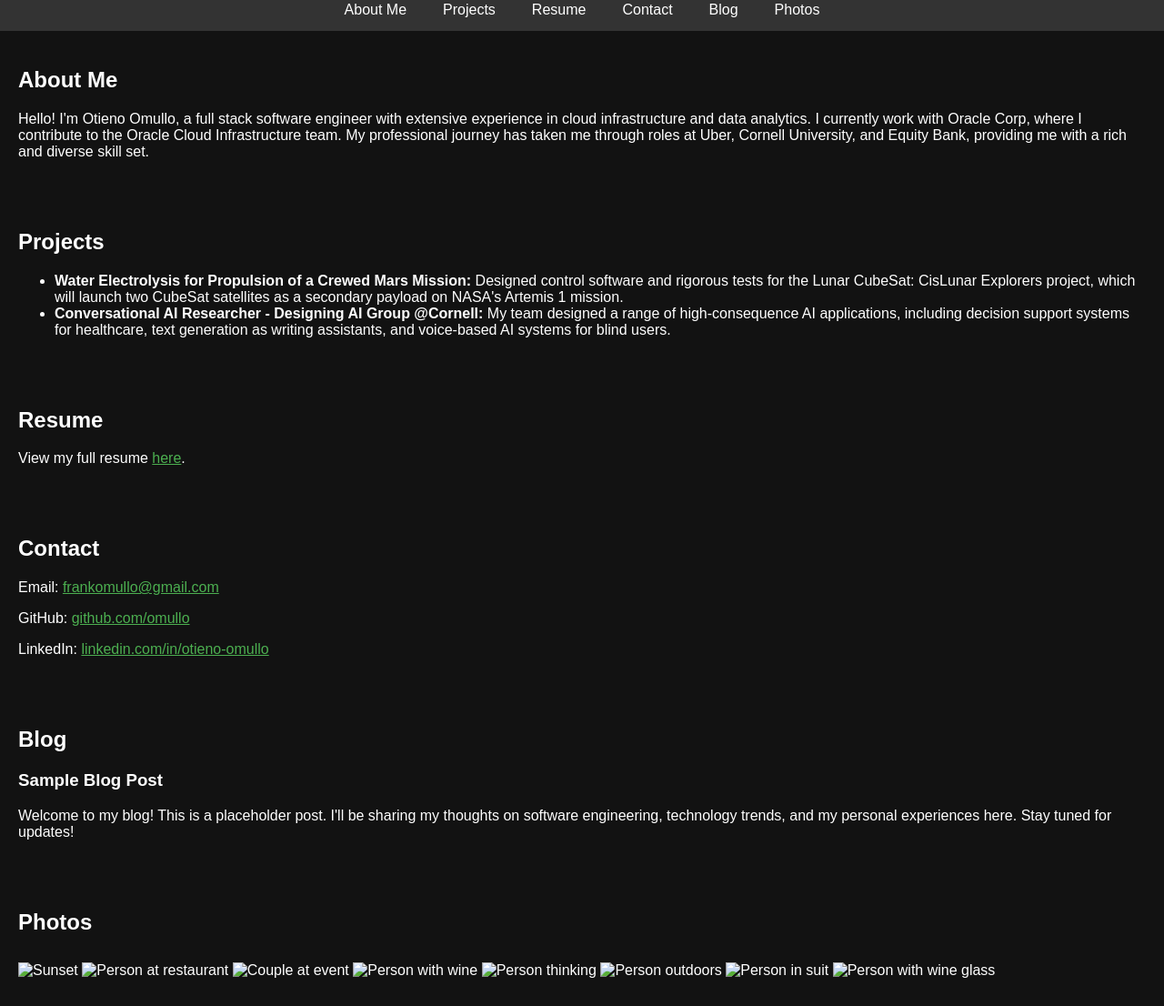
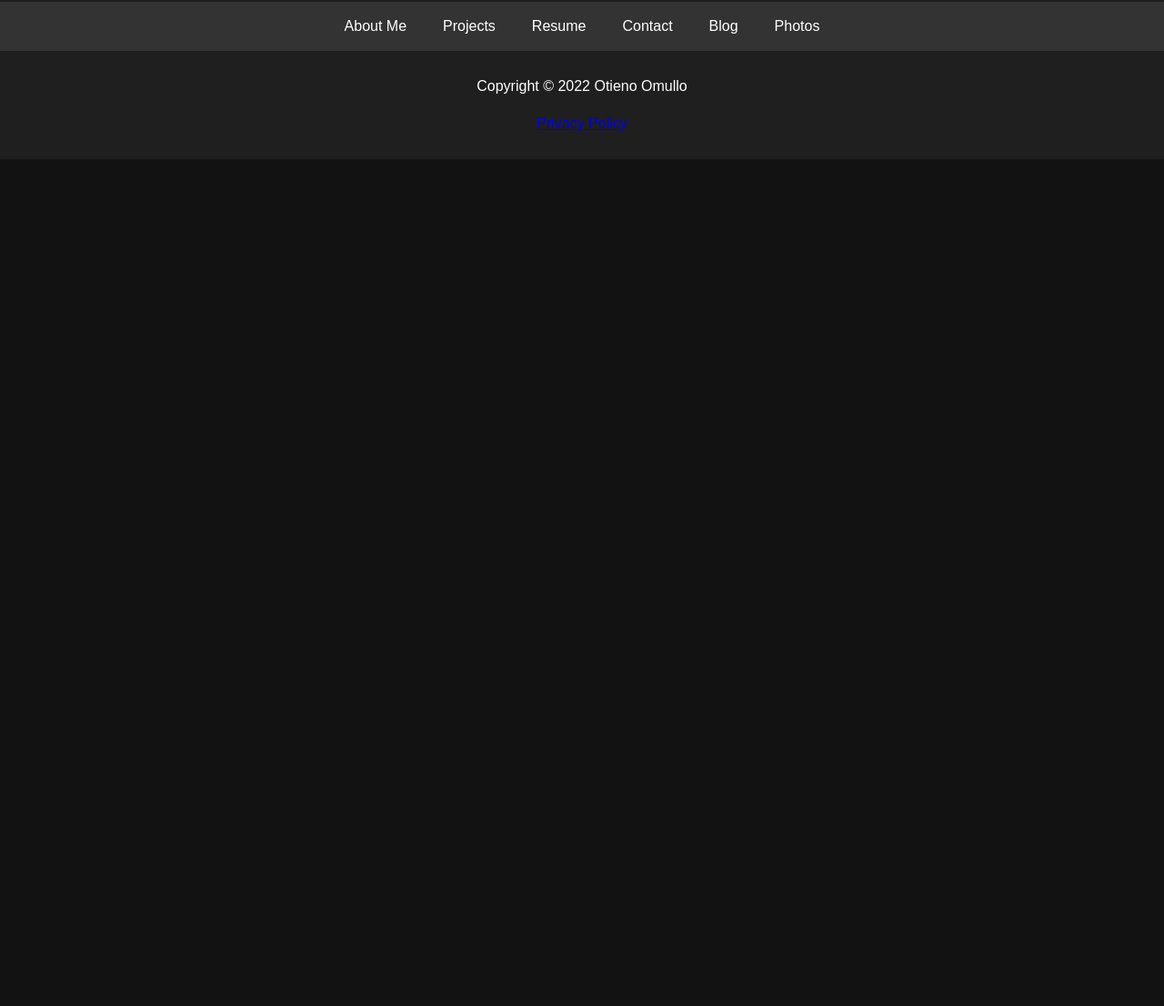
Before and after one commit to trevorflovian/ofomullo, a plain HTML site: page index.html in a window 1280 px wide. Shown: the part 69-1175 px from the top of the page at 91% size. After the commit the page ends 800 px from the top, so only its background shows below. Drawn offline with Linux system fonts and the light colour scheme.

Commit message:
Initial commit

```diff
--- a/index.html
+++ b/index.html
@@ -4,6 +4,7 @@
     <meta charset="UTF-8">
     <meta name="viewport" content="width=device-width, initial-scale=1.0">
     <title>Otieno Omullo's Personal Webpage</title>
+    <link rel="icon" href="favicon.ico" type="image/x-icon"> <!-- Add your favicon here -->
     <style>
         body {
             font-family: Arial, sans-serif;
@@ -11,6 +12,7 @@
             color: #ffffff;
             margin: 0;
             padding: 0;
+            line-height: 1.6; /* Improve readability */
         }
         header {
             background: #1f1f1f;
@@ -24,6 +26,9 @@
             display: flex;
             justify-content: center;
             background: #333333;
+            position: sticky; /* Make navigation bar sticky */
+            top: 0;
+            z-index: 100;
         }
         nav a {
             color: #ffffff;
@@ -40,6 +45,28 @@
             max-width: 100%;
             height: auto;
             margin: 10px 0;
+        }
+        footer {
+            background: #1f1f1f;
+            padding: 10px 20px;
+            text-align: center;
+            color: #ffffff;
+        }
+        .back-to-top {
+            position: fixed;
+            bottom: 20px;
+            right: 20px;
+            background: #1f1f1f;
+            color: #ffffff;
+            padding: 10px;
+            cursor: pointer;
+            display: none;
+        }
+        /* Add responsiveness for mobile devices */
+        @media (max-width: 600px) {
+            nav {
+                flex-direction: column;
+            }
         }
     </style>
 </head>
@@ -58,54 +85,31 @@
     <a href="#photos">Photos</a>
 </nav>
 
-<section id="about">
-    <h2>About Me</h2>
-    <p>
-        Hello! I'm Otieno Omullo, a full stack software engineer with extensive experience in cloud infrastructure and data analytics. I currently work with Oracle Corp, where I contribute to the Oracle Cloud Infrastructure team. My professional journey has taken me through roles at Uber, Cornell University, and Equity Bank, providing me with a rich and diverse skill set.
-    </p>
-</section>
+<!-- Your sections here -->
 
-<section id="projects">
-    <h2>Projects</h2>
-    <ul>
-        <li><strong>Water Electrolysis for Propulsion of a Crewed Mars Mission:</strong> Designed control software and rigorous tests for the Lunar CubeSat: CisLunar Explorers project, which will launch two CubeSat satellites as a secondary payload on NASA's Artemis 1 mission.</li>
-        <li><strong>Conversational AI Researcher - Designing AI Group @Cornell:</strong> My team designed a range of high-consequence AI applications, including decision support systems for healthcare, text generation as writing assistants, and voice-based AI systems for blind users.</li>
-    </ul>
-</section>
+<footer>
+    <p>Copyright &copy; 2022 Otieno Omullo</p>
+    <p><a href="privacy.html">Privacy Policy</a></p>
+</footer>
 
-<section id="resume">
-    <h2>Resume</h2>
-    <p>View my full resume <a href="/path/to/resume.pdf" target="_blank" style="color: #4caf50;">here</a>.</p>
-</section>
+<div class="back-to-top">Back to Top</div>
 
-<section id="contact">
-    <h2>Contact</h2>
-    <p>Email: <a href="mailto:frankomullo@gmail.com" style="color: #4caf50;">frankomullo@gmail.com</a></p>
-    <p>GitHub: <a href="https://github.com/omullo" target="_blank" style="color: #4caf50;">github.com/omullo</a></p>
-    <p>LinkedIn: <a href="https://linkedin.com/in/otieno-omullo" target="_blank" style="color: #4caf50;">linkedin.com/in/otieno-omullo</a></p>
-</section>
+<script>
+    // Show/Hide back to top button
+    window.onscroll = function() {
+        if (document.body.scrollTop > 20 || document.documentElement.scrollTop > 20) {
+            document.querySelector('.back-to-top').style.display = "block";
+        } else {
+            document.querySelector('.back-to-top').style.display = "none";
+        }
+    };
 
-<section id="blog">
-    <h2>Blog</h2>
-    <article>
-        <h3>Sample Blog Post</h3>
-        <p>Welcome to my blog! This is a placeholder post. I'll be sharing my thoughts on software engineering, technology trends, and my personal experiences here. Stay tuned for updates!</p>
-    </article>
-</section>
-
-<section id="photos">
-    <h2>Photos</h2>
-    <div class="photo-gallery">
-        <img src="/mnt/data/98C3E3A4-F51A-4496-A368-DC9947264207.jpeg" alt="Sunset">
-        <img src="/mnt/data/B596B14C-945A-46EE-BA25-0AA8C7E86AB0.jpeg" alt="Person at restaurant">
-        <img src="/mnt/data/BFC96117-FFB6-47B5-88BD-629B944F0D4F.jpeg" alt="Couple at event">
-        <img src="/mnt/data/46D9C38A-12B6-492F-93D0-103734F38C08.jpeg" alt="Person with wine">
-        <img src="/mnt/data/9056C9E9-997E-473C-B83A-508EF5B0E2C9.jpeg" alt="Person thinking">
-        <img src="/mnt/data/0A736704-FD01-4E6E-B636-63715EF3D1AC.jpeg" alt="Person outdoors">
-        <img src="/mnt/data/6F010A53-BAB8-457F-9CE1-19F4E75351C9.jpeg" alt="Person in suit">
-        <img src="/mnt/data/8E11F169-0744-45A4-9811-2E9BB7BB8630.jpeg" alt="Person with wine glass">
-    </div>
-</section>
+    // Scroll to top when back to top button is clicked
+    document.querySelector('.back-to-top').addEventListener('click', function() {
+        document.body.scrollTop = 0;
+        document.documentElement.scrollTop = 0;
+    });
+</script>
 
 </body>
 </html>
```
